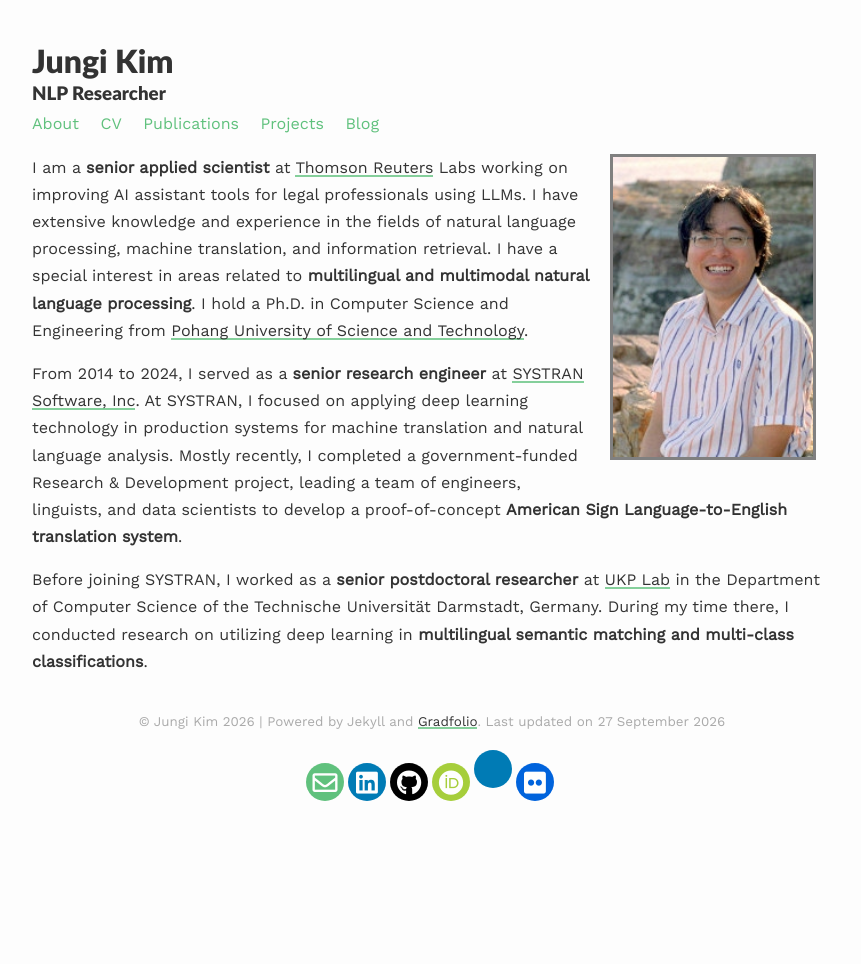
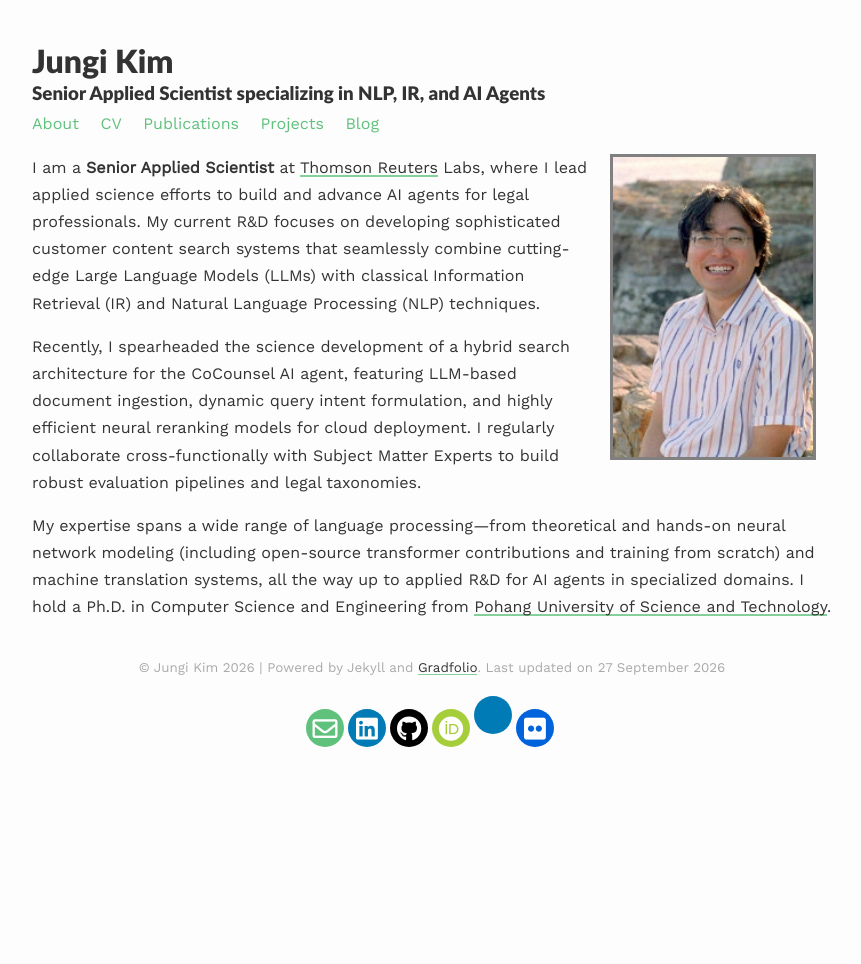
Before and after one commit to jungikim/jungikim.github.io, a Jekyll site: the page built from index.md, in a window 1280 px wide. Shown: the whole page, without its empty margins (208-1069 px from the left). Built offline with Jekyll 4.4.1, drawn with Linux system fonts in a browser that asks for light colours; nearby versions of some CDN libraries; a style sheet for code colours, icons or effects is not loaded.

Commit message:
Update site content: bio, project details, description, and CV link

```diff
--- a/_config.yml
+++ b/_config.yml
@@ -1,7 +1,7 @@
 ### your site title here
 
 title: Jungi Kim
-description: NLP Researcher
+description: Senior Applied Scientist specializing in NLP, IR, and AI Agents
 
 baseurl: "" #name of GitHub repository
 url: "" #custom url to be used instead of GitHub repository
--- a/_includes/navigation.html
+++ b/_includes/navigation.html
@@ -1,6 +1,6 @@
 <div class="links scroll">
         <a href="{{site.baseurl}}/">About</a>
-        <a href="https://drive.google.com/file/d/1Btj-B0WiylLfwcN2p8tsy-SKEtF3XVXR/view">CV</a>
+        <a href="https://drive.google.com/file/d/1TrE-oj3gVsbqhR7ZsO8dYi-AN33Jj7Yd/view">CV</a>
         <a href="{{site.baseurl}}/publications/">Publications</a>
         <a href="{{site.baseurl}}/projects/">Projects</a>
         <a href="{{site.baseurl}}/blog/">Blog</a>
--- a/index.md
+++ b/index.md
@@ -7,10 +7,8 @@ profile:
 published: true
 ---
 
-I am a <strong>senior applied scientist</strong> at <a href="https://www.thomsonreuters.com/">Thomson Reuters</a> Labs working on improving AI assistant tools for legal professionals using LLMs. I have extensive knowledge and experience in the fields of natural language processing, machine translation, and information retrieval. I have a special interest in areas related to <strong>multilingual and multimodal natural language processing</strong>. I hold a Ph.D. in Computer Science and Engineering from  <a href="https://www.postech.ac.kr/">Pohang University of Science and Technology</a>.
+I am a <strong>Senior Applied Scientist</strong> at <a href="https://www.thomsonreuters.com/">Thomson Reuters</a> Labs, where I lead applied science efforts to build and advance AI agents for legal professionals. My current R&D focuses on developing sophisticated customer content search systems that seamlessly combine cutting-edge Large Language Models (LLMs) with classical Information Retrieval (IR) and Natural Language Processing (NLP) techniques.
 
-From 2014 to 2024, I served as a <strong>senior research engineer</strong> at <a href="https://www.systransoft.com/">SYSTRAN Software, Inc</a>.
-At SYSTRAN, I focused on applying deep learning technology in production systems for machine translation and natural language analysis.
-Mostly recently, I completed a government-funded Research & Development project, leading a team of engineers, linguists, and data scientists to develop a proof-of-concept <strong>American Sign Language-to-English translation system</strong>.
+Recently, I spearheaded the science development of a hybrid search architecture for the CoCounsel AI agent, featuring LLM-based document ingestion, dynamic query intent formulation, and highly efficient neural reranking models for cloud deployment. I regularly collaborate cross-functionally with Subject Matter Experts to build robust evaluation pipelines and legal taxonomies.
 
-Before joining SYSTRAN, I worked as a <strong>senior postdoctoral researcher</strong> at <a href="https://www.informatik.tu-darmstadt.de/ukp/">UKP Lab</a> in the Department of Computer Science of the Technische Universität Darmstadt, Germany. During my time there, I conducted research on utilizing deep learning in <strong>multilingual semantic matching and multi-class classifications</strong>.
+My expertise spans a wide range of language processing—from theoretical and hands-on neural network modeling (including open-source transformer contributions and training from scratch) and machine translation systems, all the way up to applied R&D for AI agents in specialized domains. I hold a Ph.D. in Computer Science and Engineering from <a href="https://www.postech.ac.kr/">Pohang University of Science and Technology</a>.
```
Also changed, not shown: _pages/projects.md (+11 -0 lines).
